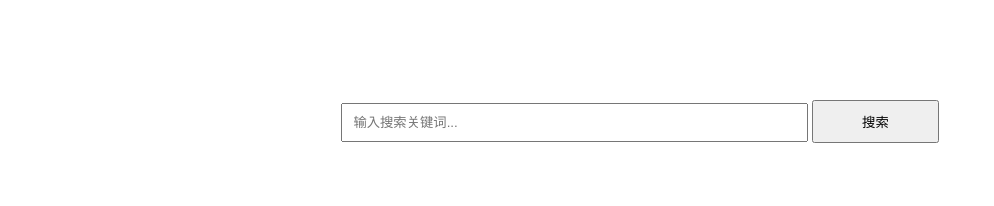
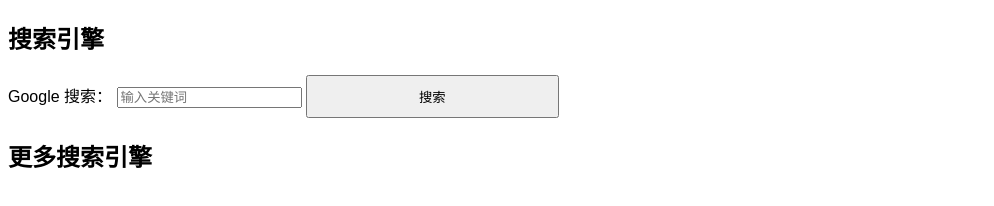
Before and after one commit to shuaking/xx, a plain HTML site: page index.html in a window 1280 px wide. Shown: the whole page, without its empty margins (0-994 px from the left). Drawn offline with Linux system fonts and the light colour scheme.

Commit message:
Update index.html

```diff
--- a/index.html
+++ b/index.html
@@ -1,15 +1,26 @@
 <!DOCTYPE html>
-<html lang="en">
+<html lang="zh">
 <head>
     <meta charset="UTF-8">
     <meta name="viewport" content="width=device-width, initial-scale=1.0">
-    <title>Custom Search</title>
+    <title>多功能搜索页面</title>
     <link rel="stylesheet" href="style.css">
 </head>
 <body>
-    <div class="search-container">
-        <input type="text" id="search-box" placeholder="输入搜索关键词...">
-        <button onclick="performSearch()">搜索</button>
+    <div class="container">
+        <section class="section static-search">
+            <h1>搜索引擎</h1>
+            <!-- 示例静态添加的搜索表单 -->
+            <form action="https://www.google.com/search" method="get" target="_blank">
+                <label for="google-search">Google 搜索：</label>
+                <input type="text" id="google-search" name="q" placeholder="输入关键词">
+                <button type="submit">搜索</button>
+            </form>
+        </section>
+        <section class="section dynamic-search" id="additional-section">
+            <h1>更多搜索引擎</h1>
+            <!-- 通过script.js动态添加的搜索表单将出现在这里 -->
+        </section>
     </div>
     <script src="script.js"></script>
 </body>
```
